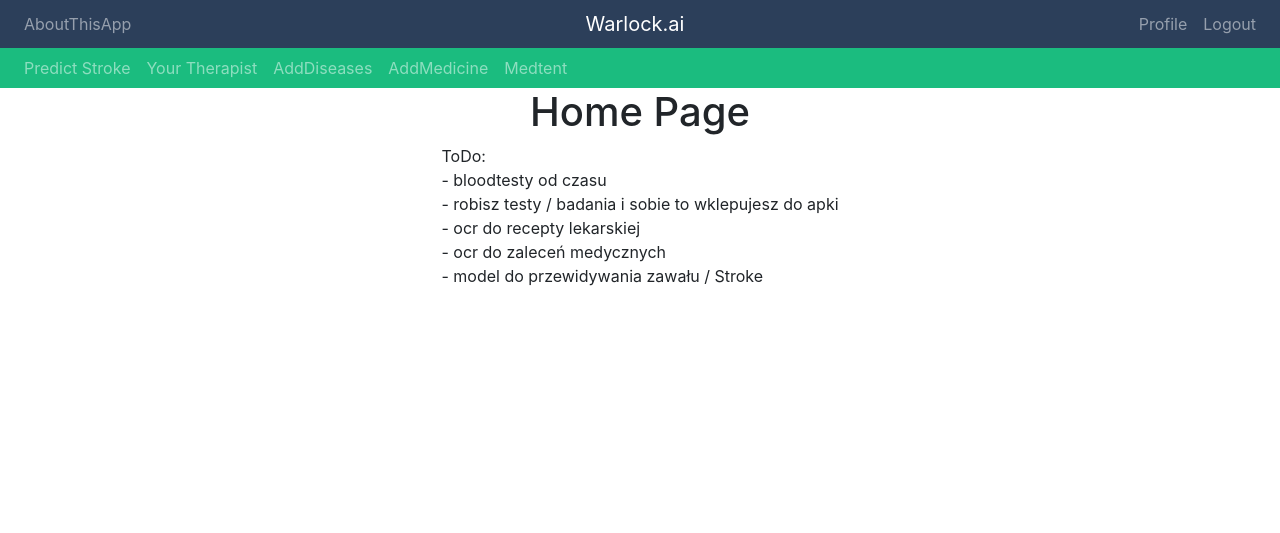
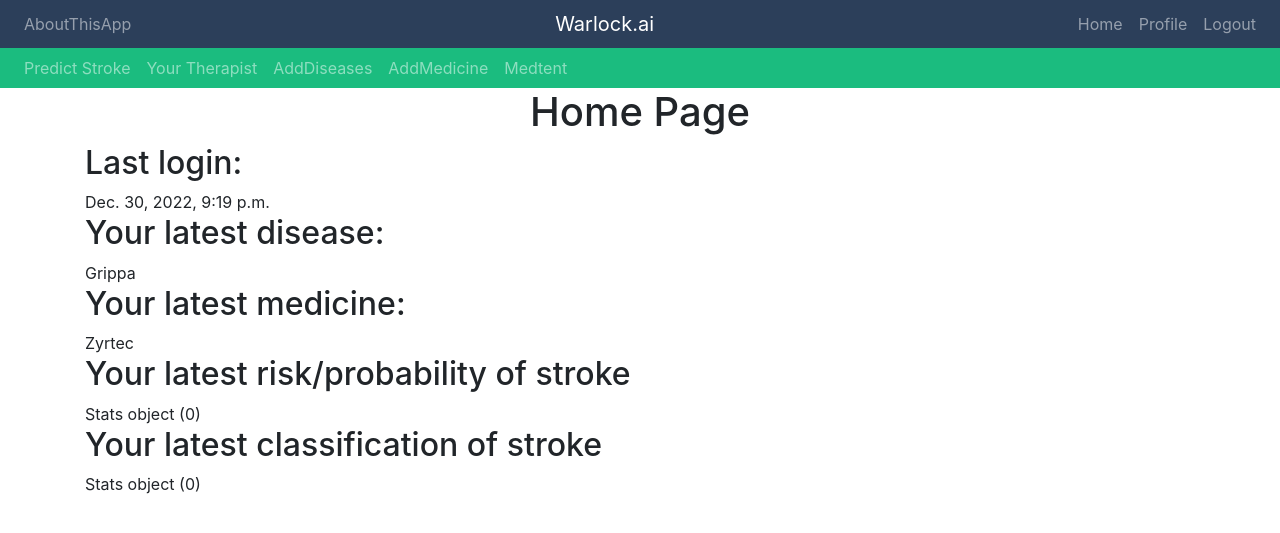
Before and after one commit to mateuszdalba/HIPPO, a Django app: page / in a window 1280 px wide. Shown: the top 533 px of the page. Run offline with Django 3.2, Linux system fonts and the light colour scheme; a user stored in the database is signed in; data comes from the database, SQL or seed files in the repository; both versions use the stored data as it was after the commit; some libraries are stand-ins or nearby versions.

Commit message:
minor upgrade

```diff
--- a/portal/templates/portal/base.html
+++ b/portal/templates/portal/base.html
@@ -33,6 +33,7 @@
           </div>
 
           <div class="navbar-nav">
+          <a class="nav-item nav-link " href="{% url 'home' %}">Home</a>
           <a class="nav-item nav-link " href="{% url 'profile' %}">Profile</a>
           <a class="nav-item nav-link " href="{% url 'logout' %}">Logout</a>
           </div>
@@ -55,7 +56,7 @@
         </div>
 
         <div class="mx-auto order-0">
-          <a class="navbar-brand mx-auto" href="{% url 'home' %}">Warlock</a>
+          <a class="navbar-brand mx-auto" href="{% url 'home' %}">Warlock.ai</a>
         </div>
 
         <div class="navbar-nav">
--- a/portal/templates/portal/home.html
+++ b/portal/templates/portal/home.html
@@ -7,14 +7,33 @@
     <h1> Home Page</h1>
 </div>
 
-<div class="d-flex justify-content-center">
-ToDo: <br>
 
-- bloodtesty od czasu <br>
-- robisz testy / badania i sobie to wklepujesz do apki <br>
-- ocr do recepty lekarskiej <br>
-- ocr do zaleceń medycznych <br>
-- model do przewidywania zawału / Stroke
+<!-- User Last Login -->
+<div>
+<h2>Last login: </h2>
+{{ last_login }}
+</div>
+
+<!-- User Last Inputed Disease -->
+<div>
+<h2>Your latest disease:</h2>
+{{ latest_disease }}
+</div>
+
+
+<!-- User Last Inputed Medicine -->
+<div>
+<h2>Your latest medicine:</h2>
+{{ latest_medicine }}
+</div>
+
+<div>
+<h2>Your latest risk/probability of stroke</h2>
+    {{ latest_stroke_prob }}
+</div>
+<div>
+<h2>Your latest classification of stroke</h2>
+    {{ latest_stroke_lbl }}
 </div>
 
 
--- a/portal/views.py
+++ b/portal/views.py
@@ -3,7 +3,8 @@
 from django.contrib.auth.decorators import login_required
 from .forms import DiseaseForm, MedicineForm
 from .models import Disease, Medicine
-from users.models import Profile
+from forecasting.models import Stats
+from users.models import Profile, User
 import pandas as pd
 import json
 from django.contrib import messages
@@ -16,9 +17,27 @@
 
 @login_required
 def home(request):
-    return render(request, 'portal/home.html')
 
+    #Users last login
+    user = User.objects.get(username=request.user)
+    last_login = user.last_login
 
+    #Your last updated disease
+    current_user = request.user.id
+    latest_disease = Disease.objects.filter(user_id=current_user).latest('name')
+
+    #Last updated medicine
+    latest_medicine = Medicine.objects.filter(user_id=current_user).latest('name')
+
+    #Last predicted stroke
+    latest_stroke_prob = Stats.objects.filter(user_id=current_user).latest('stroke_prob')
+    latest_stroke_lbl = Stats.objects.filter(user_id=current_user).latest('stroke_lbl')
+
+    return render(request, 'portal/home.html', {'last_login':last_login,
+                                                'latest_disease':latest_disease,
+                                                'latest_medicine':latest_medicine,
+                                                'latest_stroke_prob':latest_stroke_prob,
+                                                'latest_stroke_lbl':latest_stroke_lbl})
 
 def get_disease_data(request):
     """ Method to get Disease from User form """
```
Also changed, not shown: README.md (added), db.sqlite3.
